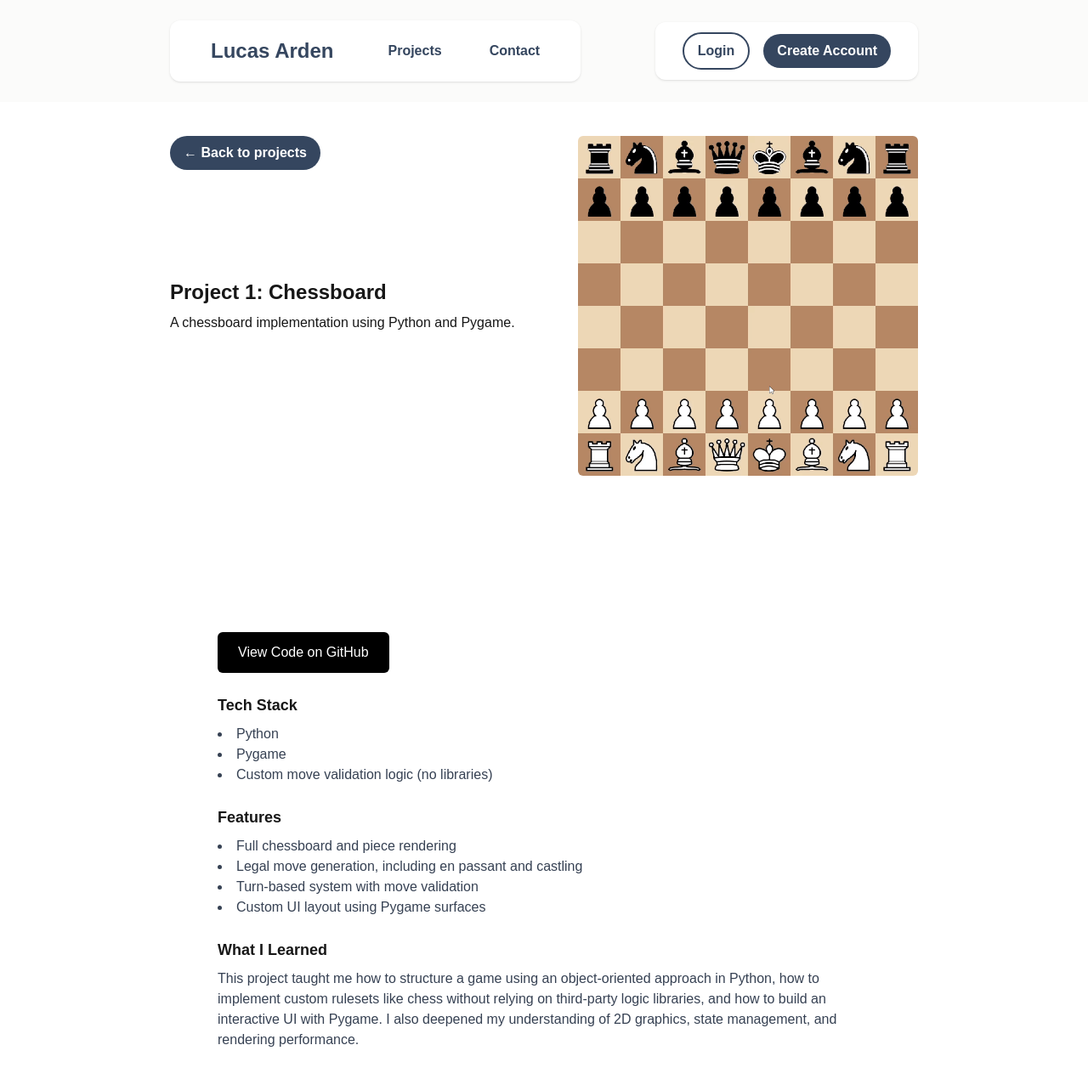
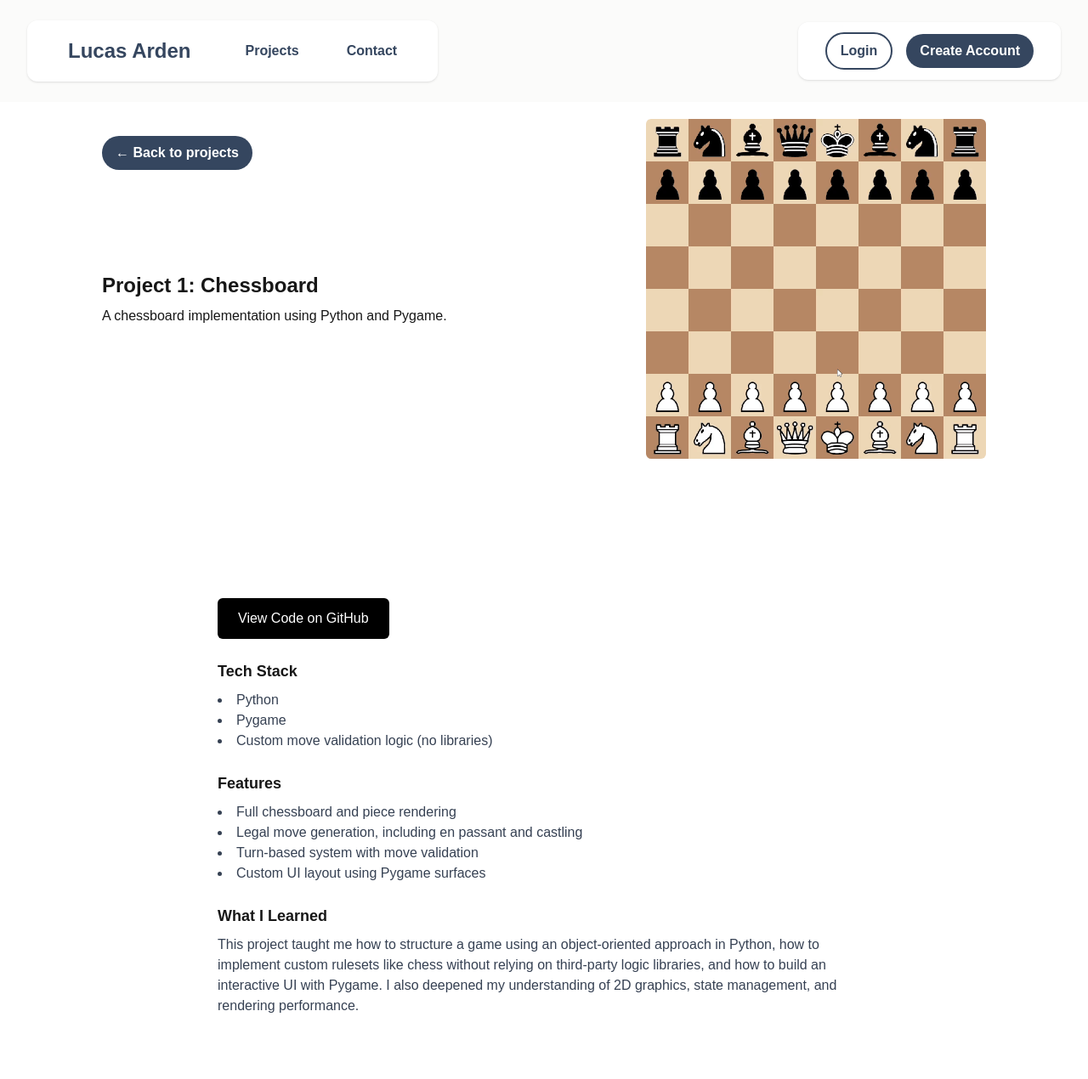
Before and after one commit to lucasarden/portfolio, a Next.js app: page /projects/chessboard in a window 1280 px wide. Shown: the top 1270 px of the page at 85% size. Built offline with nearby package versions, Linux system fonts and the light colour scheme.

Commit message:
Standardized padding throughout the site

```diff
--- a/src/app/components/Navbar.tsx
+++ b/src/app/components/Navbar.tsx
@@ -30,10 +30,9 @@ const Navbar = () => {
   // Calculate the total height needed for the blur backdrop
   const expandedHeight =
     NAVBAR_HEIGHT + (menuOpen ? MENU_ITEM_COUNT * MENU_ITEM_HEIGHT : 0);
-  const menuHeight = menuOpen ? MENU_ITEM_COUNT * MENU_ITEM_HEIGHT : 0;
 
   useEffect(() => {
-    const mediaQuery = window.matchMedia("(min-width: 768px)");
+    const mediaQuery = window.matchMedia("(min-width: 1024px)");
 
     const handleResize = () => {
       if (mediaQuery.matches) {
@@ -63,7 +62,8 @@ const Navbar = () => {
         style={{ pointerEvents: "none" }}
       />
       {/* Navbar */}
-      <div className="fixed w-full flex items-center justify-between p-6 md:px-8 lg:px-25 xl:px-50">
+      <div className="fixed w-full">
+        <div className="flex items-center justify-between p-6 px-8 max-w-350 mx-auto">
           {/* Left rounded section */}
           <RoundedSection className="lg:px-8 py-3 lg:space-x-8">
             <RoundButton
@@ -115,6 +115,7 @@ const Navbar = () => {
             </RoundButton>
           </RoundedSection>
         </div>
+      </div>
       {/* Dropdown menu */}
       <AnimatePresence>
         {menuOpen && (
--- a/src/app/components/ProjectCard.tsx
+++ b/src/app/components/ProjectCard.tsx
@@ -29,7 +29,7 @@ export default function ProjectCard({
     <Link href={href}>
       <motion.div
         layoutId={`card-${layoutId}`}
-        className={`transition-all duration-200 ease-in-out hover:shadow-lg hover:scale-[1.01] hover:brightness-[99%] cursor-pointer mt-8 p-6 lg:space-x-12 space-y-6 lg:space-y-0 justify-center lg:justify-between items-center flex flex-col lg:flex-row bg-white rounded-xl shadow ${className}`}
+        className={`transition-all duration-200 ease-in-out hover:shadow-lg hover:scale-[1.01] hover:brightness-[99%] cursor-pointer p-6 lg:space-x-12 space-y-6 lg:space-y-0 justify-center lg:justify-between items-center flex flex-col lg:flex-row bg-white rounded-xl shadow ${className}`}
       >
         <div>
           <motion.h2
--- a/src/app/components/ProjectPageBanner.tsx
+++ b/src/app/components/ProjectPageBanner.tsx
@@ -20,13 +20,14 @@ export default function ProjectPageBanner({
     <motion.div
       layoutId={`card-${layoutId}`}
       transition={{ type: "tween", duration: 0.3, ease: "easeInOut" }}
-      className="relative flex flex-col lg:flex-row items-center justify-between bg-white w-screen space-y-6 px-20 py-5 md:px-30 md:py-10 xl:px-50"
+      className="bg-white w-full"
     >
+      <div className="relative flex flex-col mx-auto lg:flex-row items-center justify-between space-y-6 lg:space-y-0 py-5 px-8 lg:px-30 max-w-350">
         <motion.div
           initial={{ opacity: 0, y: 20 }}
           animate={{ opacity: 1, y: 0 }}
           transition={{ duration: 0.3, ease: "easeOut" }}
-        className="hidden lg:flex lg:absolute lg:top-10 lg:left-30 xl:left-50 z-10"
+          className="hidden lg:flex lg:absolute lg:top-10 lg:left-30 z-10"
         >
           <RoundButton
             href="/projects"
@@ -65,6 +66,7 @@ export default function ProjectPageBanner({
             className="rounded-md"
           />
         </motion.div>
+      </div>
     </motion.div>
   );
 }
--- a/src/app/components/TextPageWrapper.tsx
+++ b/src/app/components/TextPageWrapper.tsx
@@ -7,7 +7,9 @@ interface TextPageWrapperProps {
 
 const TextPageWrapper = ({ children, className }: TextPageWrapperProps) => {
   return (
-    <main className={`container mx-auto p-8 py-4 md:p-20 md:py-10 ${className}`}>
+    <main
+      className={`container mx-auto px-20 py-10 max-w-350 space-y-4 ${className}`}
+    >
       {children}
     </main>
   );
```
Lines whose indentation alone changed are shown as unchanged.
